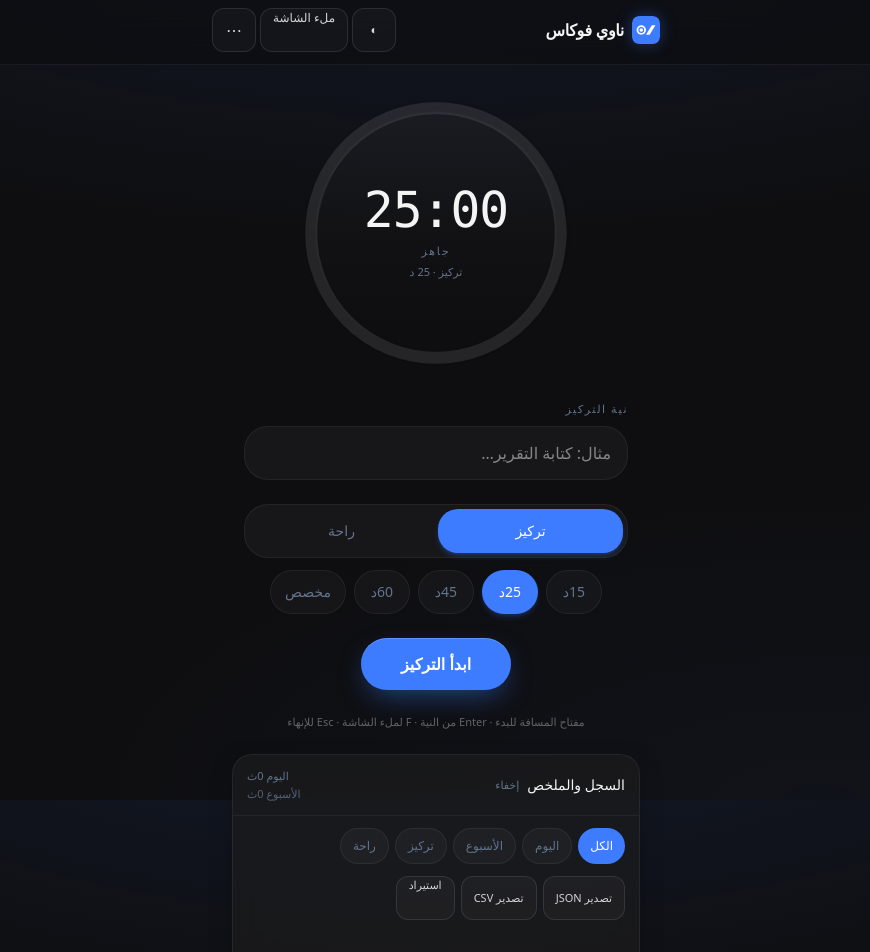
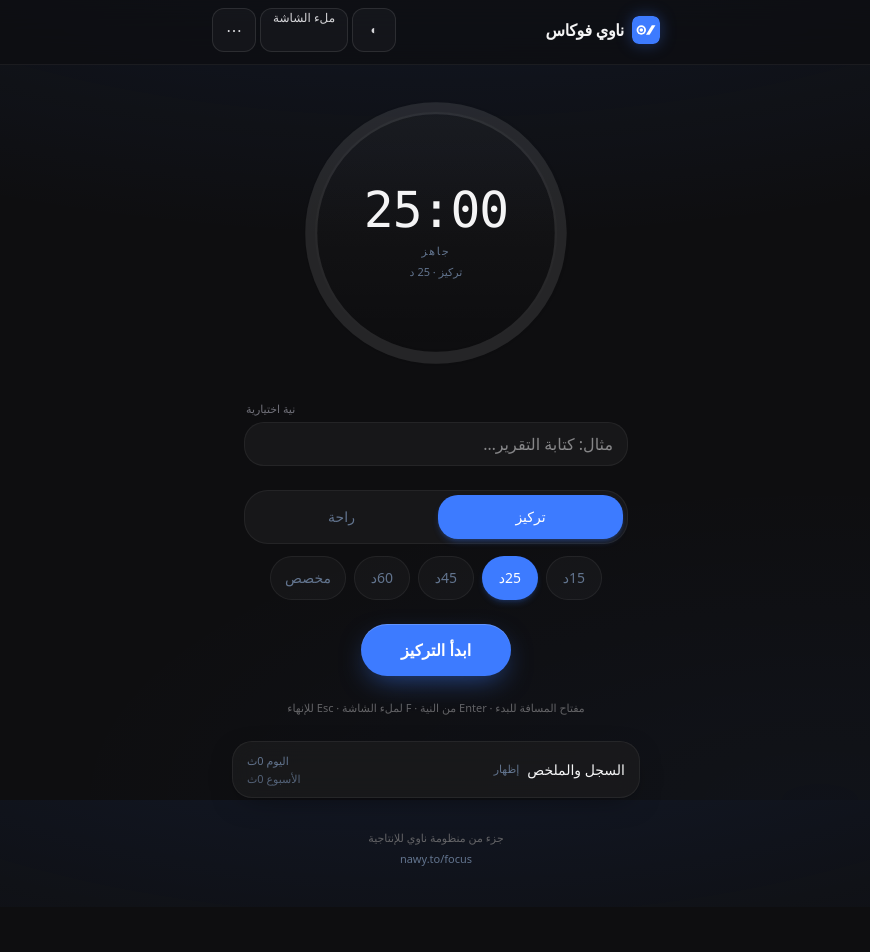
Before and after one commit to inawy/nawy-focus, a React (Vite) app: page / in a window 1280 px wide. Shown: the top 952 px of the page, without its empty margins (204-1074 px from the left). After the commit the page ends 907 px from the top, so only its background shows below. Built offline with nearby package versions, Linux system fonts and the light colour scheme.

Commit message:
ux(idle): collapse history by default, quieter intention and duration spacing

```diff
--- a/src/components/HistoryList.tsx
+++ b/src/components/HistoryList.tsx
@@ -55,8 +55,8 @@ export function HistoryList({
 
   return (
     <section className="w-full max-w-md" aria-labelledby="history-heading">
-      <details className="group surface-panel" open>
-        <summary className="flex cursor-pointer list-none items-center justify-between gap-3 px-3.5 py-3 [&::-webkit-details-marker]:hidden">
+      <details className="group surface-panel">
+        <summary className="flex cursor-pointer list-none items-center justify-between gap-3 px-3.5 py-2.5 [&::-webkit-details-marker]:hidden">
           <div className="flex items-center gap-2">
             <h2 id="history-heading" className="text-sm font-medium">
               السجل والملخص
@@ -78,30 +78,78 @@ export function HistoryList({
             </p>
           </div>
         </summary>
+
         <div className="border-t border-current/5 px-3.5 pb-3.5 pt-3">
           <div className="mb-3 flex flex-wrap gap-1.5">
-            {FILTERS.map((f) => (
+            {FILTERS.map(({ id, label }) => (
               <button
-                key={f.id}
+                key={id}
                 type="button"
-                onClick={() => onFilterChange(f.id)}
+                onClick={() => onFilterChange(id)}
                 className={`min-h-9 rounded-full px-3 text-xs font-medium transition ${
-                  filter === f.id
+                  filter === id
                     ? 'bg-brand-500 text-white'
                     : 'surface-chip text-slate-500 hover:text-inherit'
                 }`}
               >
-                {f.label}
+                {label}
               </button>
             ))}
           </div>
 
-          <div className="mb-3 flex flex-wrap gap-1.5">
-            <button type="button" onClick={onExport} className="btn-chrome text-[11px]">
+          {loading ? (
+            <p className="py-6 text-center text-sm text-slate-500">جاري التحميل…</p>
+          ) : sessions.length === 0 ? (
+            <p className="py-6 text-center text-sm text-slate-500">
+              لا جلسات بعد. ابدأ أول تركيز.
+            </p>
+          ) : (
+            <ul className="flex max-h-64 flex-col gap-2 overflow-y-auto">
+              {sessions.map((s, i) => (
+                <li
+                  key={s.id}
+                  className="history-row-enter surface-row flex items-center justify-between gap-2 rounded-xl px-3 py-2.5"
+                  style={{ animationDelay: `${Math.min(i, 8) * 40}ms` }}
+                >
+                  <div className="min-w-0 text-start">
+                    <p className="truncate text-sm font-medium">
+                      {s.intention || (s.kind === 'break' ? 'راحة' : 'تركيز')}
+                    </p>
+                    <p className="mt-0.5 text-[11px] text-slate-500">
+                      {formatDateTime(s.endedAt ?? s.startedAt)} ·{' '}
+                      {formatDurationShort(s.elapsedSeconds)}
+                      {s.kind === 'break' ? ' · راحة' : ''}
+                    </p>
+                  </div>
+                  <div className="flex shrink-0 items-center gap-1">
+                    <button
+                      type="button"
+                      className="btn-chrome min-h-9 px-2 text-[11px]"
+                      onClick={() => onCopySession(s)}
+                      title="نسخ"
+                    >
+                      نسخ
+                    </button>
+                    <button
+                      type="button"
+                      className="btn-chrome min-h-9 px-2 text-[11px] text-rose-400"
+                      onClick={() => setPendingDelete(s.id)}
+                      title="حذف"
+                    >
+                      حذف
+                    </button>
+                  </div>
+                </li>
+              ))}
+            </ul>
+          )}
+
+          <div className="mt-3 flex flex-wrap gap-2">
+            <button type="button" className="btn-chrome text-[11px]" onClick={onExport}>
               تصدير JSON
             </button>
-            <button type="button" onClick={onExportCsv} className="btn-chrome text-[11px]">
-              تصدير CSV
+            <button type="button" className="btn-chrome text-[11px]" onClick={onExportCsv}>
+              CSV
             </button>
             <label className="btn-chrome cursor-pointer text-[11px]">
               استيراد
@@ -110,93 +158,25 @@ export function HistoryList({
                 accept="application/json,.json"
                 className="hidden"
                 onChange={(e) => {
-                  const file = e.target.files?.[0]
-                  if (file) onImportFile(file)
+                  const f = e.target.files?.[0]
+                  if (f) onImportFile(f)
                   e.target.value = ''
                 }}
               />
             </label>
           </div>
-
           {backupMessage && (
-            <p className="mb-2 text-xs text-brand-500" role="status">
+            <p className="mt-2 text-center text-[11px] text-brand-500" role="status">
               {backupMessage}
             </p>
           )}
-
-          {loading && (
-            <p className="py-6 text-center text-sm text-slate-500">جاري التحميل…</p>
-          )}
-
-          {!loading && sessions.length === 0 && (
-            <div className="surface-row rounded-xl border-dashed px-4 py-10 text-center">
-              <p className="text-sm text-slate-500">لا جلسات بعد</p>
-              <p className="mt-1.5 text-[12px] text-slate-500 opacity-80">
-                ابدأ جلسة تركيز — السجل يبقى على جهازك فقط
-              </p>
-            </div>
-          )}
-
-          <ul className="flex flex-col gap-2">
-            {sessions.map((s) => (
-              <li
-                key={s.id}
-                className="surface-row history-row-enter rounded-xl px-3.5 py-2.5 transition"
-              >
-                <div className="flex items-start justify-between gap-2">
-                  <div className="min-w-0 flex-1">
-                    <p className="truncate text-sm">
-                      {s.intention || (s.kind === 'focus' ? 'تركيز' : 'راحة')}
-                    </p>
-                    <p className="mt-0.5 text-xs text-slate-500">
-                      {formatDateTime(s.startedAt)}
-                      <span className="mx-1 opacity-50">·</span>
-                      {s.kind === 'focus' ? 'تركيز' : 'راحة'}
-                    </p>
-                  </div>
-                  <div className="flex shrink-0 items-start gap-1">
-                    <div className="text-end">
-                      <p className="text-sm font-medium tabular-nums">
-                        {formatDurationShort(s.actualSeconds)}
-                      </p>
-                      <p className="text-[11px] text-slate-500">
-                        {s.status === 'completed'
-                          ? 'مكتملة'
-                          : s.status === 'stopped'
-                            ? 'مُنهَاة'
-                            : 'متروكة'}
-                      </p>
-                    </div>
-                    <button
-                      type="button"
-                      onClick={() => onCopySession(s)}
-                      className="min-h-11 min-w-11 rounded-lg px-1.5 text-xs text-slate-500 transition hover:bg-black/5 hover:opacity-100"
-                      title="نسخ ملخص الجلسة"
-                      aria-label="نسخ ملخص الجلسة"
-                    >
-                      نسخ
-                    </button>
-                    <button
-                      type="button"
-                      onClick={() => setPendingDelete(s.id)}
-                      className="min-h-11 min-w-11 rounded-lg px-2 text-slate-500 transition hover:bg-rose-500/10 hover:text-rose-500"
-                      title="حذف"
-                      aria-label="حذف الجلسة"
-                    >
-                      ×
-                    </button>
-                  </div>
-                </div>
-              </li>
-            ))}
-          </ul>
         </div>
       </details>
 
       <ConfirmDialog
         open={pendingDelete !== null}
         title="حذف الجلسة؟"
-        body="لا يمكن التراجع عن هذا الإجراء."
+        body="لن يمكن التراجع عن هذا الإجراء."
         confirmLabel="حذف"
         danger
         onCancel={() => setPendingDelete(null)}
--- a/src/components/IntentionInput.tsx
+++ b/src/components/IntentionInput.tsx
@@ -1,9 +1,10 @@
+import type { FormEvent } from 'react'
+
 interface Props {
   value: string
-  onChange: (value: string) => void
+  onChange: (v: string) => void
   disabled?: boolean
   suggestions?: string[]
-  /** Called when user presses Enter (not Shift+Enter) */
   onSubmit?: () => void
 }
 
@@ -14,42 +15,44 @@ export function IntentionInput({
   suggestions = [],
   onSubmit,
 }: Props) {
+  const onForm = (e: FormEvent) => {
+    e.preventDefault()
+    onSubmit?.()
+  }
+
   return (
-    <label className="block w-full max-w-sm">
-      <span className="mb-2 block text-[11px] font-medium uppercase tracking-[0.14em] text-slate-500">
-        نية التركيز
-      </span>
+    <form
+      className="flex w-full max-w-sm flex-col gap-1.5"
+      onSubmit={onForm}
+    >
+      <label className="type-caption px-0.5 text-end" htmlFor="intention">
+        نية اختيارية
+      </label>
       <input
+        id="intention"
         type="text"
         value={value}
+        disabled={disabled}
         onChange={(e) => onChange(e.target.value)}
-        onKeyDown={(e) => {
-          if (e.key === 'Enter' && !e.shiftKey && onSubmit && !disabled) {
-            e.preventDefault()
-            onSubmit()
-          }
-        }}
-        disabled={disabled}
         placeholder="مثال: كتابة التقرير…"
-        maxLength={120}
-        className="surface-field w-full rounded-2xl px-4 py-3.5 text-[15px] outline-none transition focus:border-brand-500/40 focus:ring-2 focus:ring-brand-500/15 disabled:opacity-50"
         autoComplete="off"
         enterKeyHint="go"
+        className="surface-field min-h-11 w-full rounded-xl px-3.5 text-sm outline-none transition focus:border-brand-500/40 focus:ring-2 focus:ring-brand-500/15 disabled:opacity-40"
       />
-      {!disabled && suggestions.length > 0 && !value && (
-        <div className="mt-2.5 flex flex-wrap gap-1.5">
-          {suggestions.map((s) => (
+      {suggestions.length > 0 && !value && !disabled && (
+        <div className="flex flex-wrap justify-end gap-1.5 pt-0.5">
+          {suggestions.slice(0, 3).map((s) => (
             <button
               key={s}
               type="button"
               onClick={() => onChange(s)}
-              className="surface-chip min-h-9 rounded-full px-3.5 py-1 text-xs text-slate-500 transition hover:text-inherit"
+              className="surface-chip max-w-[10rem] truncate px-2.5 py-1 text-[11px] text-slate-500 transition hover:text-inherit"
             >
               {s}
             </button>
           ))}
         </div>
       )}
-    </label>
+    </form>
   )
 }
```
